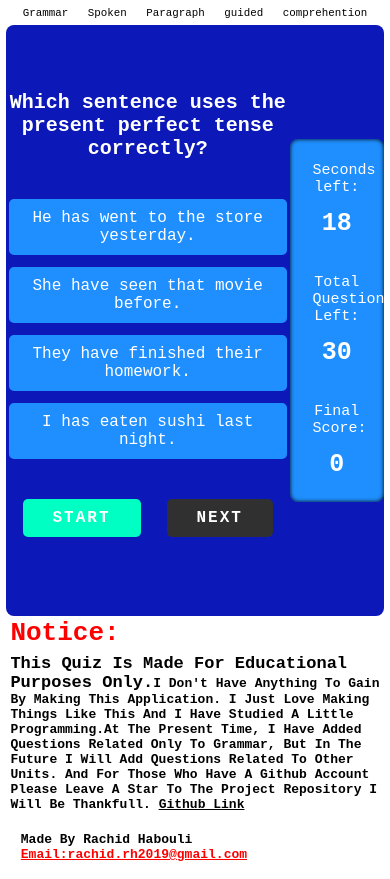
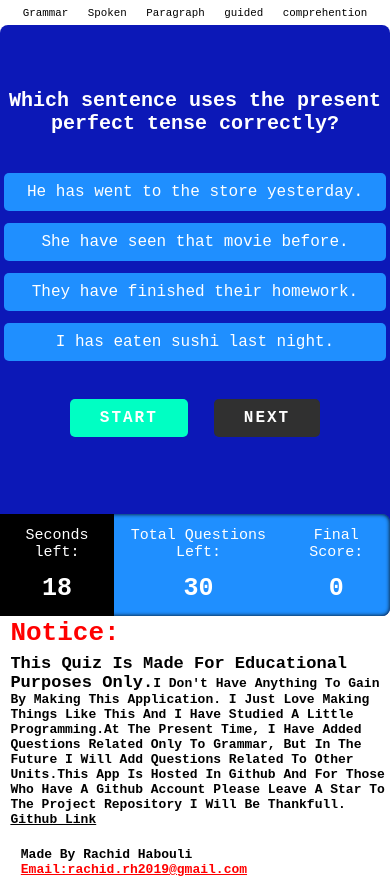
Before and after one commit to Rachid49/English-Quiz-App, a plain HTML site: page index.html in a window 390 px wide. Both pictures are taken after a click on the button "START". Drawn offline with Linux system fonts and the light colour scheme.

Commit message:
chenging responsive style

```diff
--- a/index.html
+++ b/index.html
@@ -65,9 +65,9 @@
         have anything to gain by making this application. I just love making
         things like this and I have studied a little programming.At the present
         time, I have added questions related only to grammar, but in the future
-        I will add questions related to other units. and for those who have a
-        Github Account please leave a star to the project repository I will be
-        thankfull. <a href="">github link</a>
+        I will add questions related to other units.this app is hosted in Github
+        and for those who have a Github Account please leave a star to the
+        project repository I will be thankfull. <a href="">github link</a>
       </p>
     </div>
     <footer>
--- a/script.js
+++ b/script.js
@@ -102,11 +102,15 @@ function nextQuestion() {
     }
 }
 let start = "20";
+let timer;
 function startTime() {
     let countDisplay = document.querySelector('.count');
+    if (timer) {
+        clearInterval(timer);
+    }
+    // Start the countdown timer and store the interval ID in a variable
+    timer = setInterval(() => {
 
-    // Start the countdown timer and store the interval ID in a variable
-    let timer = setInterval(() => {
         if (countDisplay.textContent === "0") {
             clearInterval(timer); // Clear the interval
             nextQuestion();
--- a/style.css
+++ b/style.css
@@ -24,7 +24,7 @@ nav ul li {
   cursor: pointer;
 }
 .Notice-text {
-  width: 50%;
+  width: 53%;
   text-transform: capitalize;
   padding: 0.8rem;
   font-weight: bold;
@@ -50,6 +50,7 @@ p {
   border-radius: 8px;
   height: 70vh;
   background-color: #0c18b7;
+  position: relative;
 }
 
 #quiz-container {
@@ -180,8 +181,9 @@ footer a {
     padding-bottom: 15px;
   }
   .main-container {
-    width: 97%;
+    width: 100%;
     gap: 0;
+    flex-direction: column;
   }
   #quiz-container {
     width: 100%;
@@ -190,16 +192,21 @@ footer a {
   #question-container {
     padding-top: 2rem;
   }
-  .statistiques {
-    width: 25%;
-  }
+
   .statistiques div {
-    margin: 10px;
     font-size: 15px;
     text-align: center;
     padding: 1rem;
+    margin: 0;
   }
   .btn {
     width: 98%;
   }
+  .statistiques {
+    display: flex;
+    width: 100%;
+  }
+  .statistiques div:nth-child(1) {
+    background-color: rgb(0, 0, 0);
+  }
 }
```
